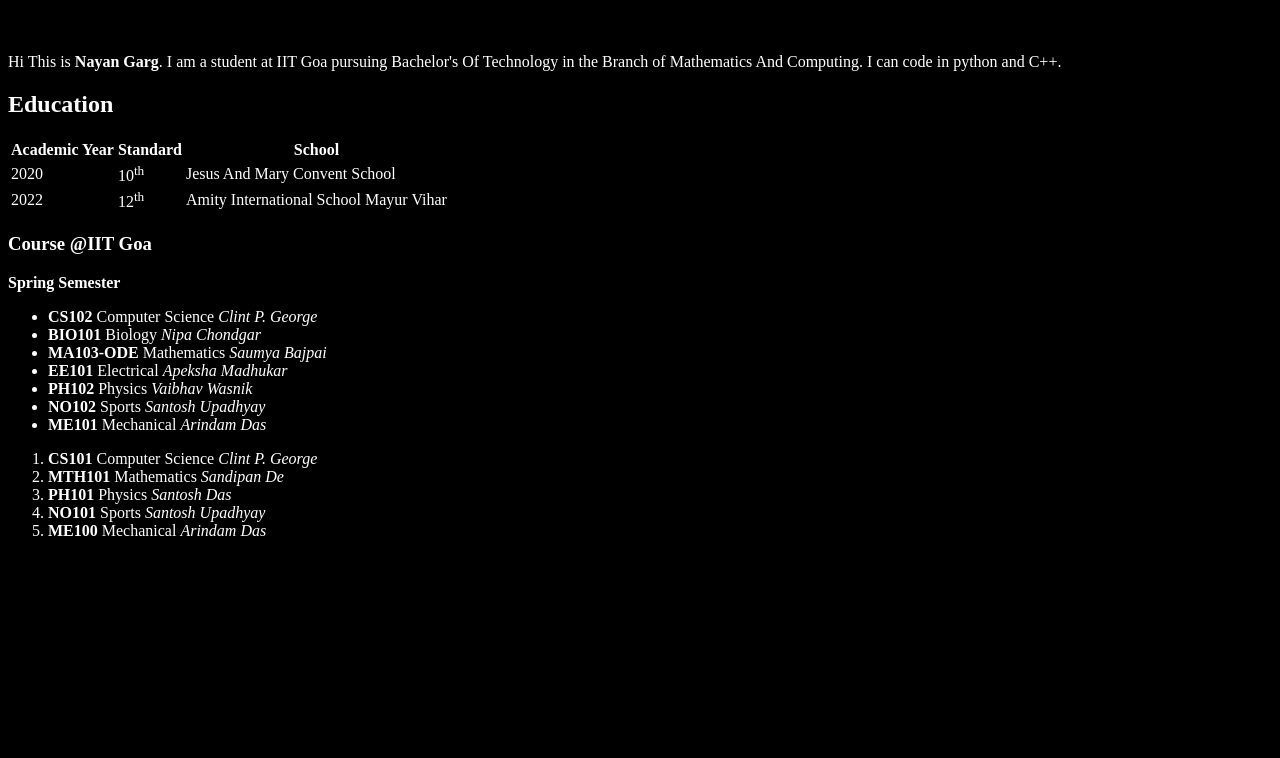
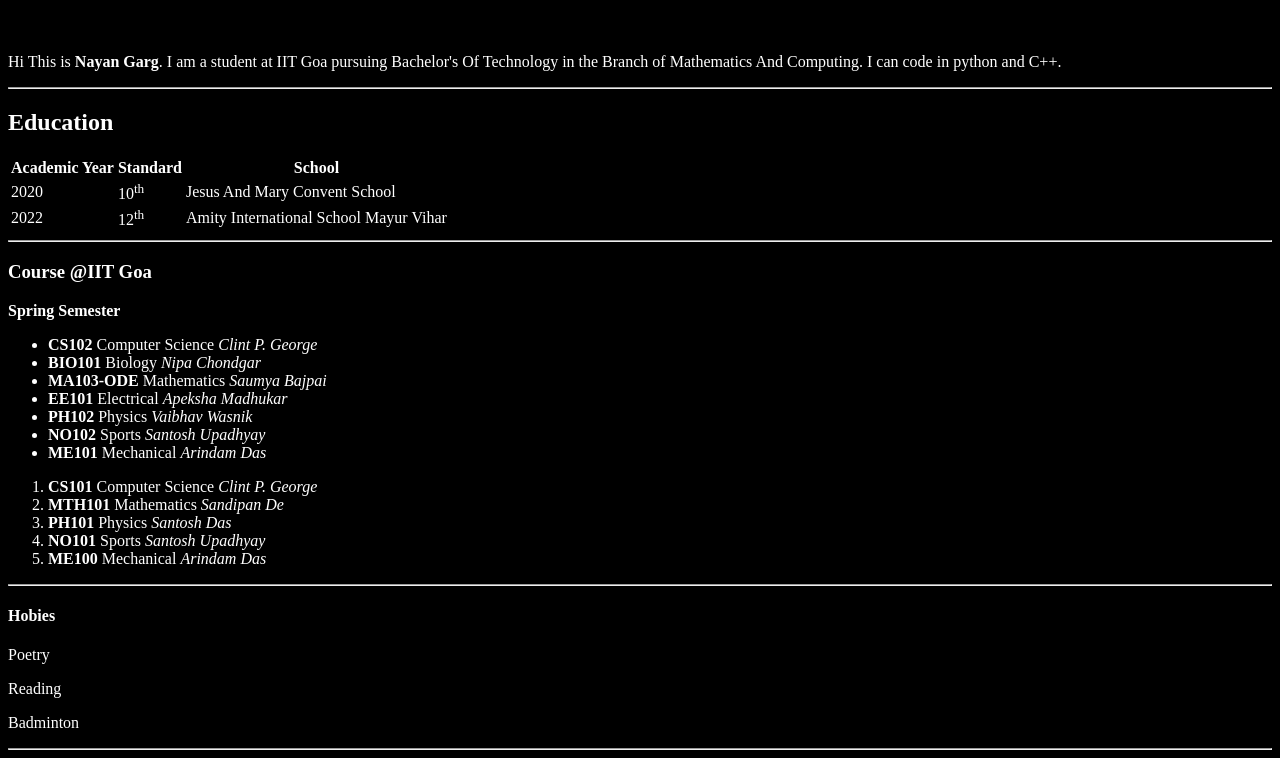
Before and after one commit to nayangarg01/nayangarg01.github.io, a plain HTML site: page index.html in a window 1280 px wide. Shown: the part 61-819 px from the top of the page. Drawn offline with Linux system fonts and the light colour scheme.

Commit message:
committed

```diff
--- a/index.html
+++ b/index.html
@@ -8,6 +8,8 @@
 	<h1>About Me</h1>
 	<img src"">
 	<p> Hi This is <b>Nayan Garg</b>. I am a student at IIT Goa pursuing Bachelor's Of Technology in the Branch of Mathematics And Computing. I can code in python and C++. </p>
+
+	<hr>
 
 	<h2>Education</h2>
 	<table>
@@ -26,6 +28,7 @@
 			<td>Amity International School Mayur Vihar</td>
 
 	</table>
+	<hr>
 
 	<h3>Course @IIT Goa</h3>
 	<p><b>Spring Semester</b></p>
@@ -48,3 +51,14 @@
 		<li><b>NO101</b> Sports <i>Santosh Upadhyay</i></li>
 		<li><b>ME100</b> Mechanical <i>Arindam Das</i></li>
 	</ol>
+	<hr>
+
+
+	<h4>Hobies</h4>
+	<p>Poetry</p>
+	<p>Reading</p>
+	<p>Badminton</p>
+	<hr>
+
+</body>
+</html>
```
